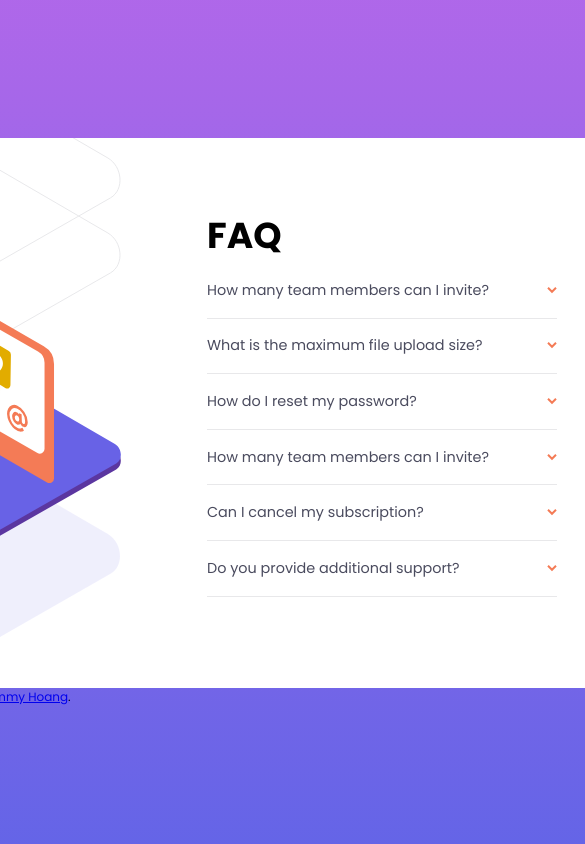
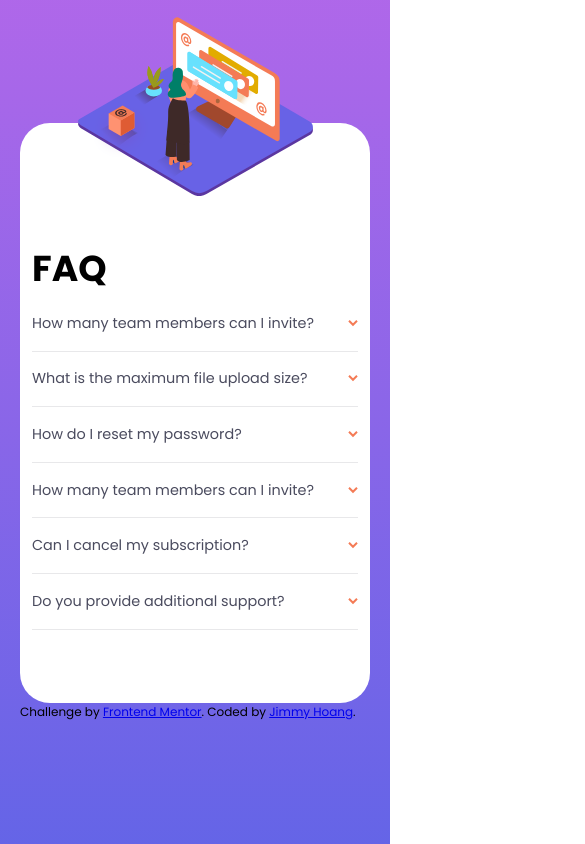
Before and after one commit to GiaVoNgu/fontend_mentor_accordionFAQ, a plain HTML site: page index.html in a window 390 px wide. Shown: the top 844 px of the page, 585 px wide, since content can reach past the window. Drawn offline with Linux system fonts and the light colour scheme.

Commit message:
add mobile view

```diff
--- a/style.css
+++ b/style.css
@@ -110,3 +110,43 @@ body{
 .active h3{
     font-weight: 700;
 }
+
+@media(max-width:700px){
+    .wrapper{
+        width: 350px;
+        grid-template-columns: 1fr;
+        grid-template-rows: 100px 1fr;
+        grid-gap: 0.5rem;
+        position: relative;
+        padding:1rem;
+        height: 580px;
+    }
+    .image__wraper{
+        background: url(images/bg-pattern-mobile.svg);
+        background-repeat: no-repeat;
+        background-position: center 590%;
+    }
+    .image__wraper__inner{
+        position:absolute;
+        width: 100%;
+        height: 200px;
+        background-size: 72%;
+        background-position: center;
+        top:-129%
+    }
+    .box{
+        width:55px;
+        left:19%;
+        top:-30%;
+    }
+    .accordion__wrapper{
+        margin-top: 0;
+
+    }
+    .question_answer__accordion{
+        width: 100%;
+    }
+    .question_title{
+        text-align: center;
+    }
+}
```
